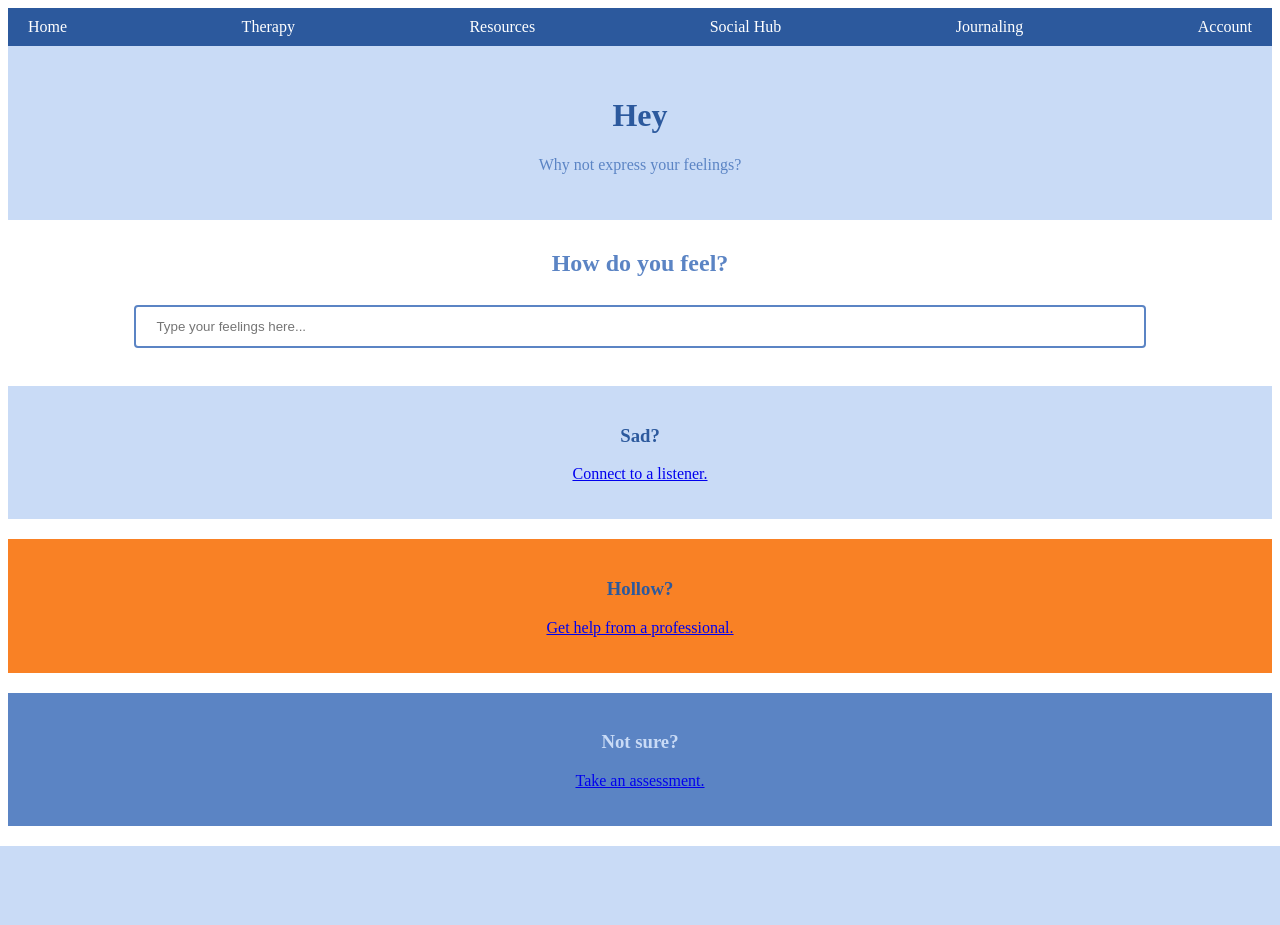
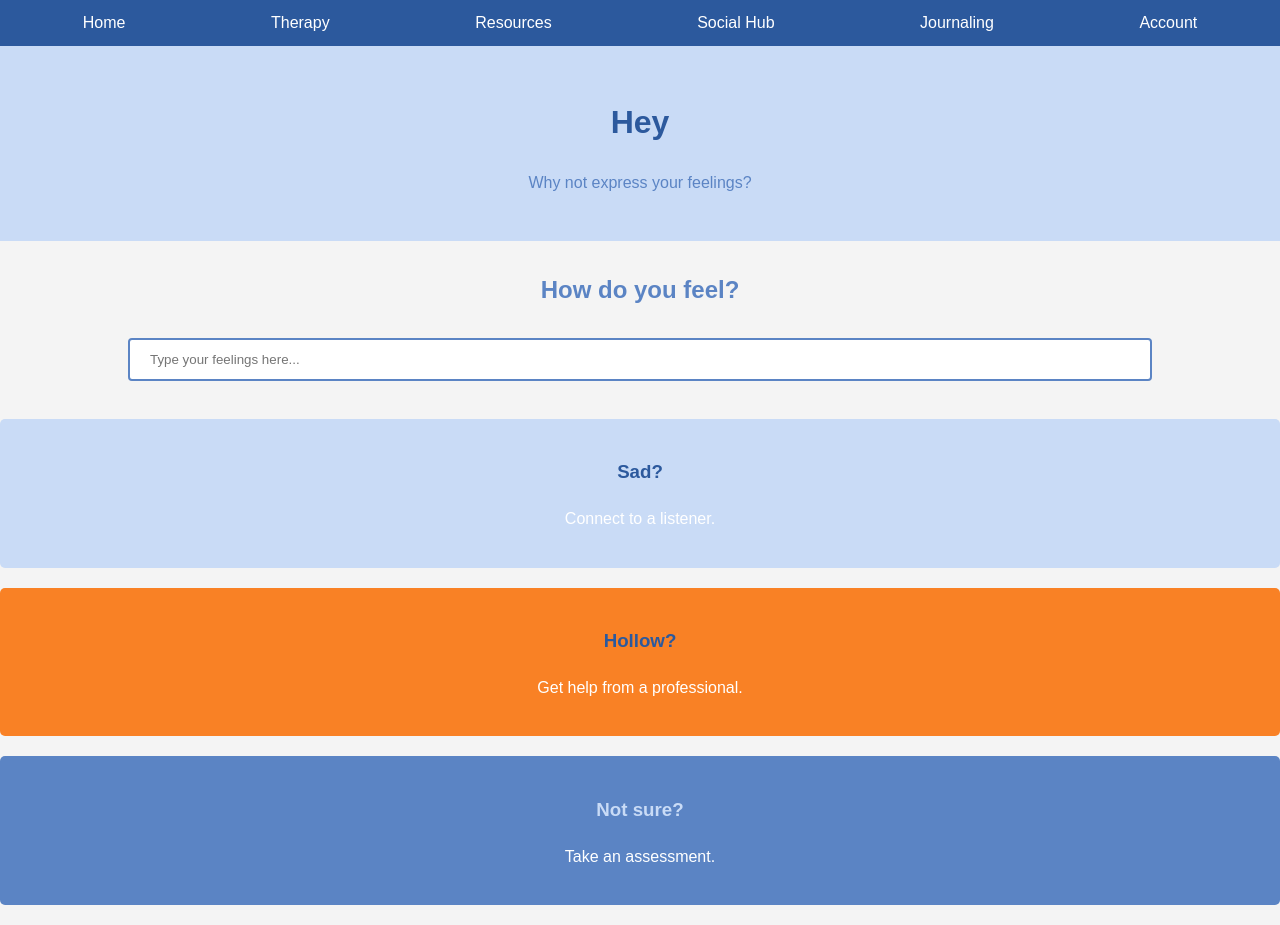
Before and after one commit to emmanuelofor/SafeSpace, a Flask app: template templates/homepage.html in a window 1280 px wide. Before the commit the page ends 846 px from the top, so only its background shows below. Run offline with Flask 3, Linux system fonts and the light colour scheme; the template is opened without the code that fills it, so the values that code supplies are empty.

Commit message:
modified homepage.css

```diff
--- a/static/homepage.css
+++ b/static/homepage.css
@@ -1,3 +1,11 @@
+body {
+  font-family: Arial, sans-serif;
+  line-height: 1.6;
+  margin: 0;
+  padding: 0;
+  background-color: #f4f4f4;
+}
+
 nav {
   background-color: #2C599D;
   padding: 10px;
@@ -8,7 +16,7 @@ nav ul {
   margin: 0;
   padding: 0;
   display: flex;
-  justify-content: space-between;
+  justify-content: space-around;
   align-items: center;
 }
 
@@ -19,15 +27,20 @@ nav ul li {
 nav ul li a {
   color: white;
   text-decoration: none;
+  padding: 5px;
 }
 
+nav ul li a:hover {
+  background-color: #5B84C4;
+  border-radius: 5px;
+}
 
 header {
   text-align: center;
   padding: 30px;
   background-color: #C9DBF6;
+  margin-bottom: 20px;
 }
-
 
 .feeling {
   text-align: center;
@@ -43,27 +56,37 @@ header {
   border-radius: 4px;
 }
 
-
-.connect {
+.connect,
+.get-help,
+.not-sure {
   text-align: center;
-  background-color: #C9DBF6;
   color: white;
   margin-bottom: 20px;
   padding: 20px;
+  border-radius: 5px;
 }
 
+.connect {
+  background-color: #C9DBF6;
+}
 
 .get-help {
-  text-align: center;
   background-color: #F98125;
-  color: white;
-  margin-bottom: 20px;
-  padding: 20px;
 }
 
 .not-sure {
-    text-align: center;
-    background-color: #5B84C4;
-    color: white;
-    margin-bottom: 20px;
-    padding: 20px;}
+  background-color: #5B84C4;
+}
+
+.connect a,
+.get-help a,
+.not-sure a {
+  color: white;
+  text-decoration: none;
+}
+
+.connect a:hover,
+.get-help a:hover,
+.not-sure a:hover {
+  text-decoration: underline;
+}
--- a/templates/homepage.html
+++ b/templates/homepage.html
@@ -2,7 +2,7 @@
 <html>
   <head>
     <title>SafeSpace - Home</title>
-    <link rel="stylesheet" href="homepage.css">
+    <link rel="stylesheet" href="{{ url_for('static', filename='homepage.css') }}">
   </head>
   <body>
     <nav>
@@ -31,7 +31,6 @@
       <div class="get-help">
         <h3 style="color:#2C599D;">Hollow?</h3>
         <p style="color:#2C599D;"> <a href="therapists.html">Get help from a professional.</a></p>
-
       </div>
       <div class="not-sure">
         <h3 style="color:#C9DBF6;">Not sure?</h3>
```
Also changed, not shown: instance/safespace.db.
